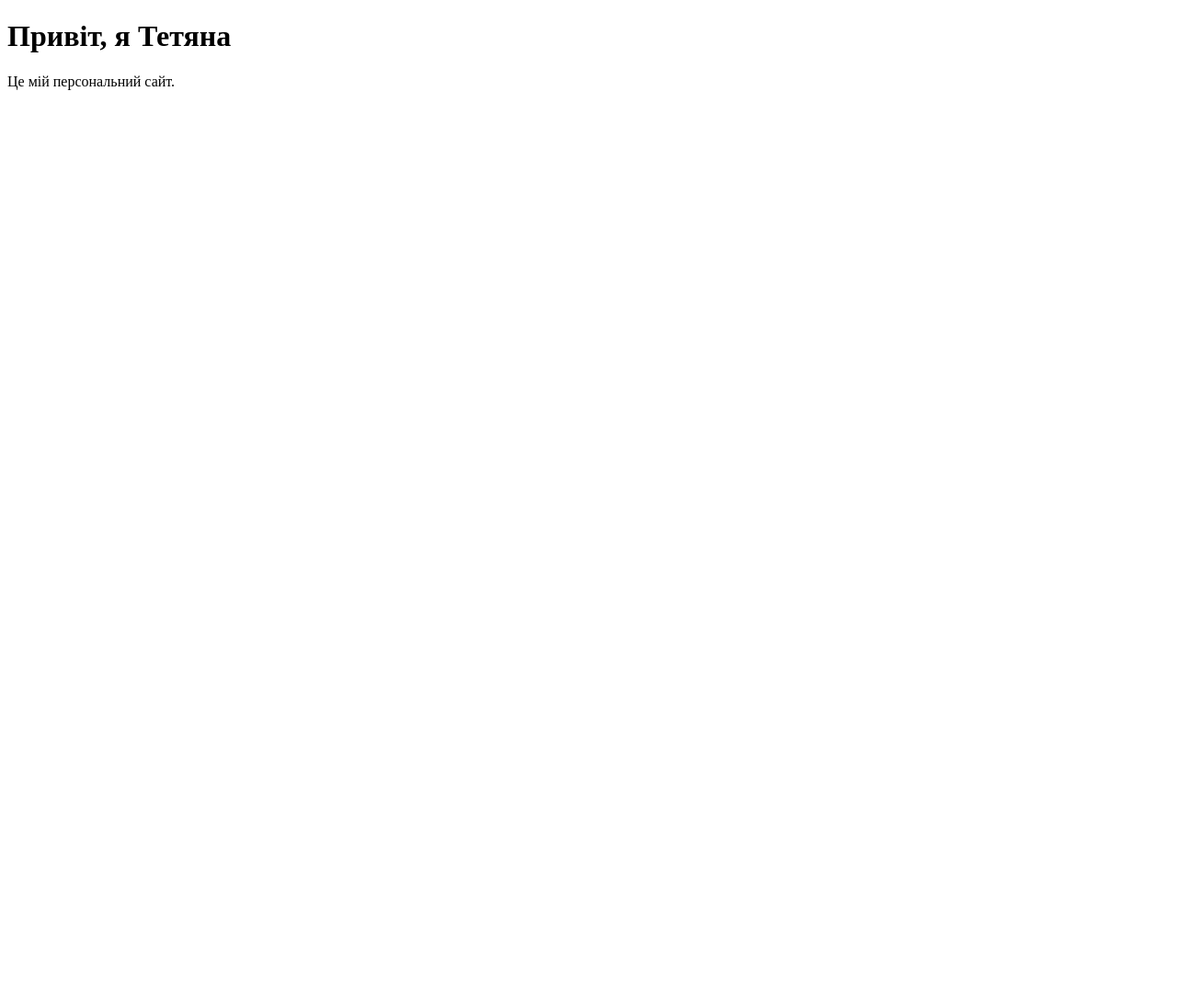
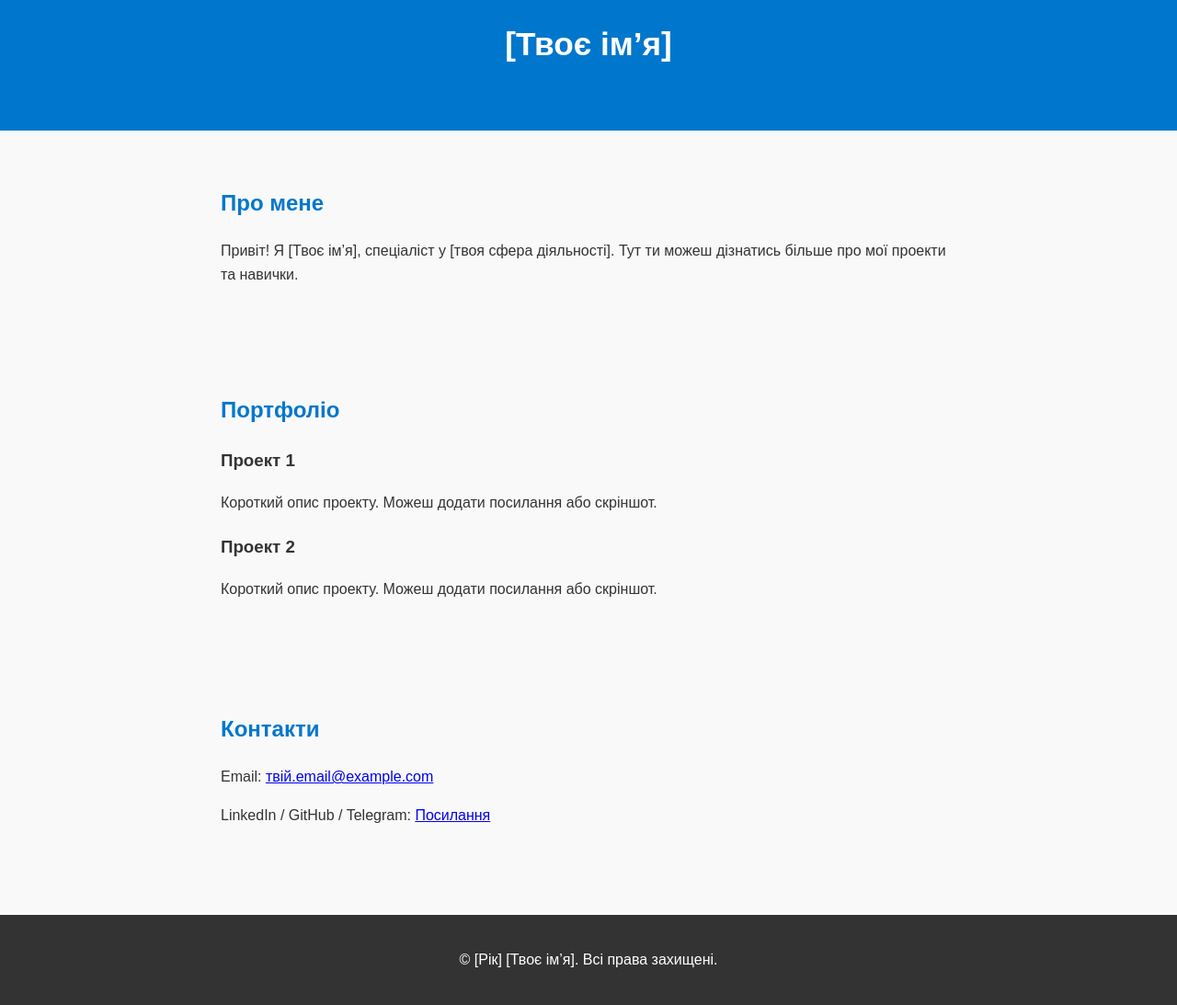
Before and after one commit to busiaboutique/busiaboutique.github.io, a plain HTML site: page index.html in a window 1280 px wide. Shown: the whole page at 92% size. Before the commit the page ends 800 px from the top, so only its background shows below. Drawn offline with Linux system fonts and the light colour scheme.

Commit message:
Update index.html

```diff
--- a/index.html
+++ b/index.html
@@ -2,10 +2,59 @@
 <html lang="uk">
 <head>
     <meta charset="UTF-8">
-    <title>Мій персональний сайт</title>
+    <meta name="viewport" content="width=device-width, initial-scale=1.0">
+    <title>[Твоє ім’я] – Персональний сайт</title>
+    <style>
+        body { font-family: Arial, sans-serif; line-height: 1.6; margin: 0; padding: 0; background: #f9f9f9; color: #333; }
+        header { background: #0077cc; color: white; padding: 20px 0; text-align: center; }
+        header h1 { margin: 0; font-size: 2.2em; }
+        nav { text-align: center; margin: 10px 0; }
+        nav a { margin: 0 10px; color: #0077cc; text-decoration: none; font-weight: bold; }
+        section { padding: 40px 20px; max-width: 800px; margin: auto; }
+        h2 { color: #0077cc; }
+        footer { background: #333; color: white; text-align: center; padding: 20px 0; margin-top: 40px; }
+        .portfolio-item { margin-bottom: 20px; }
+        .contact a { color: #0077cc; text-decoration: none; }
+    </style>
 </head>
 <body>
-    <h1>Привіт, я Тетяна</h1>
-    <p>Це мій персональний сайт.</p>
+
+<header>
+    <h1>[Твоє ім’я]</h1>
+    <nav>
+        <a href="#about">Про мене</a>
+        <a href="#portfolio">Портфоліо</a>
+        <a href="#contact">Контакти</a>
+    </nav>
+</header>
+
+<section id="about">
+    <h2>Про мене</h2>
+    <p>Привіт! Я [Твоє ім’я], спеціаліст у [твоя сфера діяльності].
+    Тут ти можеш дізнатись більше про мої проекти та навички.</p>
+</section>
+
+<section id="portfolio">
+    <h2>Портфоліо</h2>
+    <div class="portfolio-item">
+        <h3>Проект 1</h3>
+        <p>Короткий опис проекту. Можеш додати посилання або скріншот.</p>
+    </div>
+    <div class="portfolio-item">
+        <h3>Проект 2</h3>
+        <p>Короткий опис проекту. Можеш додати посилання або скріншот.</p>
+    </div>
+</section>
+
+<section id="contact">
+    <h2>Контакти</h2>
+    <p>Email: <a href="mailto:твій.email@example.com">твій.email@example.com</a></p>
+    <p>LinkedIn / GitHub / Telegram: <a href="#">Посилання</a></p>
+</section>
+
+<footer>
+    <p>© [Рік] [Твоє ім’я]. Всі права захищені.</p>
+</footer>
+
 </body>
 </html>
```
